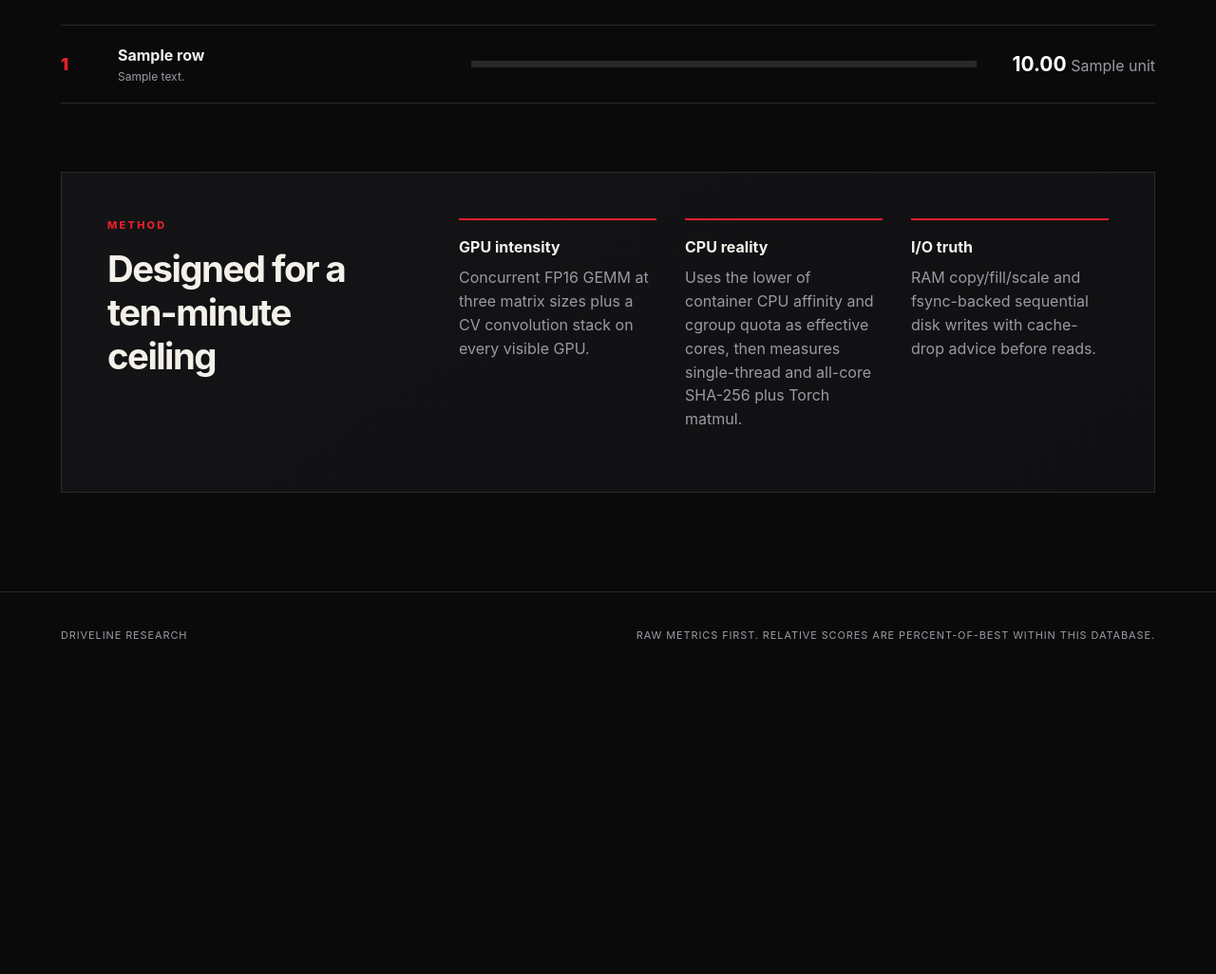
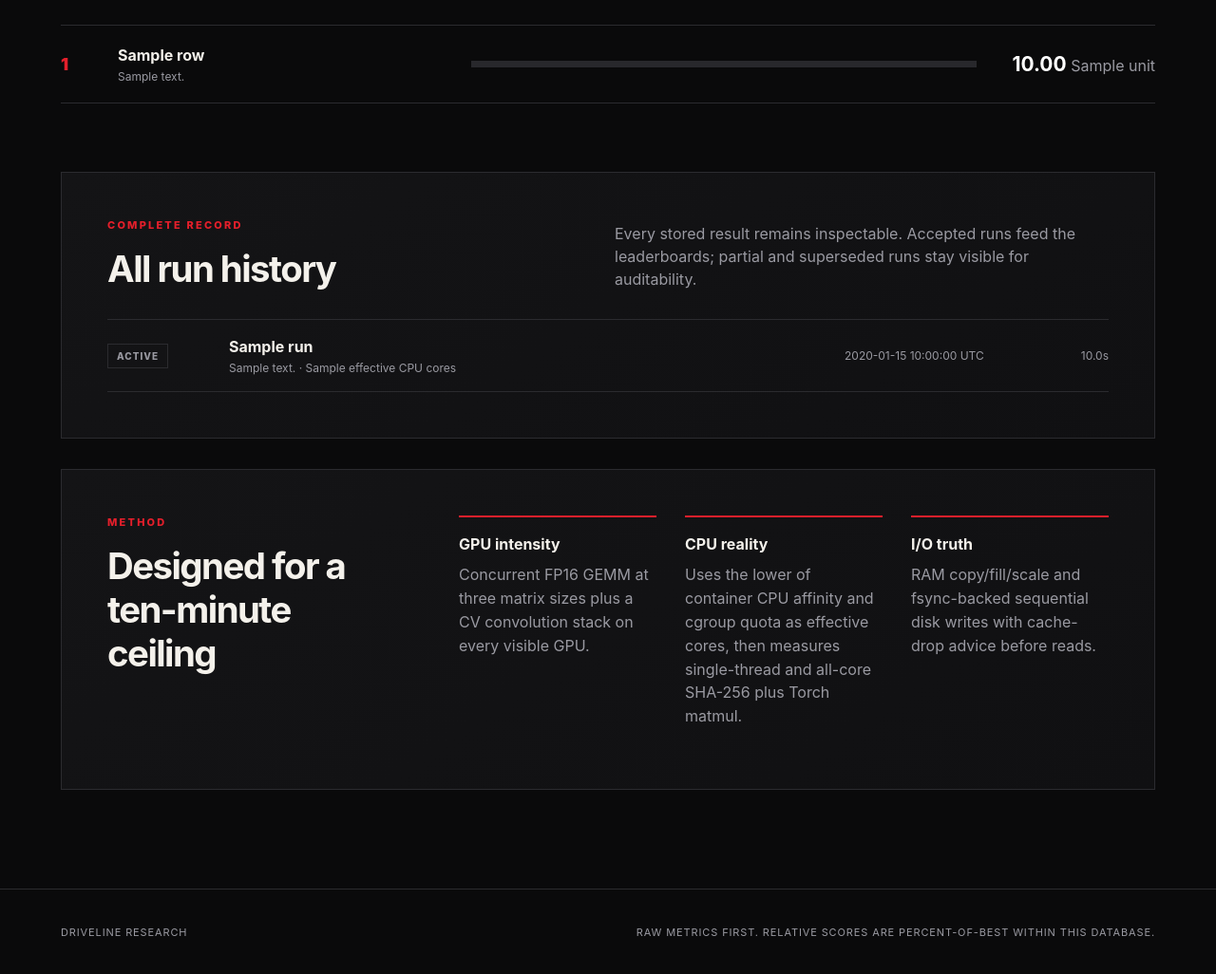
Before and after one commit to drivelineresearch/vast-benchmarking, a Flask app: template src/vast_benchmarking/templates/index.html in a window 1280 px wide. Shown: the part 1285-2311 px from the top of the page at 95% size. Before the commit the page ends 1958 px from the top, so only its background shows below. Run offline with Flask 3, Linux system fonts and the light colour scheme; the template is opened without the code that fills it: most values are stand-ins (such as "Sample title", 1, 10 or a date in 2020).

Commit message:
Deploy benchmark dashboard with full run history

```diff
--- a/pyproject.toml
+++ b/pyproject.toml
@@ -17,6 +17,9 @@ dependencies = [
 dev = [
   "pytest>=8,<9",
   "ruff>=0.9,<1",
+]
+server = [
+  "gunicorn>=23,<24",
 ]
 
 [project.scripts]
--- a/src/vast_benchmarking/static/app.css
+++ b/src/vast_benchmarking/static/app.css
@@ -66,6 +66,15 @@ h2 { font-size: clamp(28px, 3vw, 46px); letter-spacing: -.04em; margin-bottom: 0
 .metric-value { text-align: right; color: var(--muted); }
 .metric-value strong { color: white; font-size: 21px; }
 
+.history-list { border-top: 1px solid var(--line); }
+.history-row { display: grid; grid-template-columns: 110px minmax(260px, 1fr) 190px 70px; gap: 18px; align-items: center; min-height: 76px; border-bottom: 1px solid var(--line); transition: background .15s ease; }
+.history-row:hover { background: var(--panel-soft); }
+.history-state { width: fit-content; border: 1px solid var(--line); padding: 6px 9px; color: var(--muted); font-size: 10px; font-weight: 800; letter-spacing: .1em; text-transform: uppercase; }
+.history-state.accepted { border-color: #277b4a; color: var(--green); }
+.history-state.partial { border-color: #79343a; color: #efadb3; }
+.history-finished, .history-duration { color: var(--muted); font-size: 12px; }
+.history-duration { text-align: right; }
+
 .methodology { display: grid; grid-template-columns: 300px 1fr; gap: 70px; }
 .method-grid { display: grid; grid-template-columns: repeat(3, 1fr); gap: 30px; }
 .method-grid article { border-top: 2px solid var(--red); padding-top: 18px; }
@@ -103,6 +112,8 @@ footer { min-height: 90px; border-top: 1px solid var(--line); color: var(--muted
   .section-heading { align-items: start; flex-direction: column; }
   .tabs { justify-content: flex-start; }
   .ranking-row, .category-row { grid-template-columns: 32px 1fr auto; padding: 14px 0; }
+  .history-row { grid-template-columns: 100px 1fr auto; padding: 14px 0; }
+  .history-finished { display: none; }
   .score-bar, .category-bar { display: none; }
 }
 
@@ -114,5 +125,9 @@ footer { min-height: 90px; border-top: 1px solid var(--line); color: var(--muted
   .metric-value { font-size: 11px; }
   .metric-value strong { font-size: 16px; }
   .raw-meta dl { grid-template-columns: 1fr; }
+  .history-row { grid-template-columns: 1fr auto; }
+  .history-row .machine { grid-column: 1 / -1; grid-row: 1; }
+  .history-state { grid-column: 1; grid-row: 2; }
+  .history-duration { grid-column: 2; grid-row: 2; }
   footer { align-items: start; flex-direction: column; }
 }
--- a/src/vast_benchmarking/templates/index.html
+++ b/src/vast_benchmarking/templates/index.html
@@ -87,6 +87,33 @@
   {% endfor %}
 </section>
 
+<section class="panel run-history" id="run-history">
+  <div class="section-heading">
+    <div>
+      <p class="eyebrow">COMPLETE RECORD</p>
+      <h2>All run history</h2>
+    </div>
+    <p>Every stored result remains inspectable. Accepted runs feed the leaderboards; partial and superseded runs stay visible for auditability.</p>
+  </div>
+  {% if all_runs %}
+  <div class="history-list">
+    {% for run in all_runs %}
+    <a class="history-row" href="{{ url_for('run_detail', run_id=run.run_id) }}">
+      <span class="history-state {{ run.leaderboard_state }}">{{ run.leaderboard_state }}</span>
+      <span class="machine">
+        <strong>{{ run.label }}</strong>
+        <small>{{ run.gpu_summary }} · {{ run.cpu_effective }} effective CPU cores</small>
+      </span>
+      <span class="history-finished">{{ run.finished_at[:19].replace('T', ' ') }} UTC</span>
+      <span class="history-duration">{{ '%.1f'|format(run.duration_seconds) }}s</span>
+    </a>
+    {% endfor %}
+  </div>
+  {% else %}
+  <div class="empty-state"><strong>No stored runs yet.</strong></div>
+  {% endif %}
+</section>
+
 <section class="panel methodology">
   <div>
     <p class="eyebrow">METHOD</p>
--- a/src/vast_benchmarking/web.py
+++ b/src/vast_benchmarking/web.py
@@ -4,6 +4,7 @@ from pathlib import Path
 from typing import Any
 
 from flask import Flask, abort, jsonify, render_template
+from werkzeug.middleware.proxy_fix import ProxyFix
 
 from .scoring import LEADERBOARD_METRICS, metric_leaderboard, relative_scores
 from .storage import get_run, list_runs, rental_summary
@@ -15,14 +16,17 @@ def _dashboard_data(db_path: str) -> dict[str, Any]:
     seen: set[tuple[Any, Any]] = set()
     for run in all_runs:
         if run.get("status") != "complete":
+            run["leaderboard_state"] = "partial"
             continue
         key = (
             run.get("machine_id") or run.get("run_id"),
             run.get("vast", {}).get("category"),
         )
         if key in seen:
+            run["leaderboard_state"] = "superseded"
             continue
         seen.add(key)
+        run["leaderboard_state"] = "accepted"
         runs.append(run)
     scored = relative_scores(runs)
     leaderboards = {
@@ -39,6 +43,7 @@ def _dashboard_data(db_path: str) -> dict[str, Any]:
     )
     return {
         "runs": scored,
+        "all_runs": all_runs,
         "leaderboards": leaderboards,
         "summary": {
             "run_count": len(all_runs),
@@ -53,6 +58,9 @@ def _dashboard_data(db_path: str) -> dict[str, Any]:
 
 def create_app(db_path: str) -> Flask:
     app = Flask(__name__)
+    # The production backend is loopback-only, so forwarded host, scheme, and
+    # path-prefix headers can only come from the local reverse proxy.
+    app.wsgi_app = ProxyFix(app.wsgi_app, x_for=1, x_proto=1, x_host=1, x_prefix=1)
     app.config["BENCHMARK_DB"] = str(Path(db_path).resolve())
 
     @app.get("/")
@@ -75,6 +83,6 @@ def create_app(db_path: str) -> Flask:
 
     @app.get("/healthz")
     def healthz() -> Any:
-        return jsonify({"ok": True, "database": app.config["BENCHMARK_DB"]})
+        return jsonify({"ok": True})
 
     return app
```
Also changed, not shown: src/vast_benchmarking/wsgi.py (added, +8 -0 lines), tests/test_web.py (+26 -0 lines), README.md, 4 other files.
